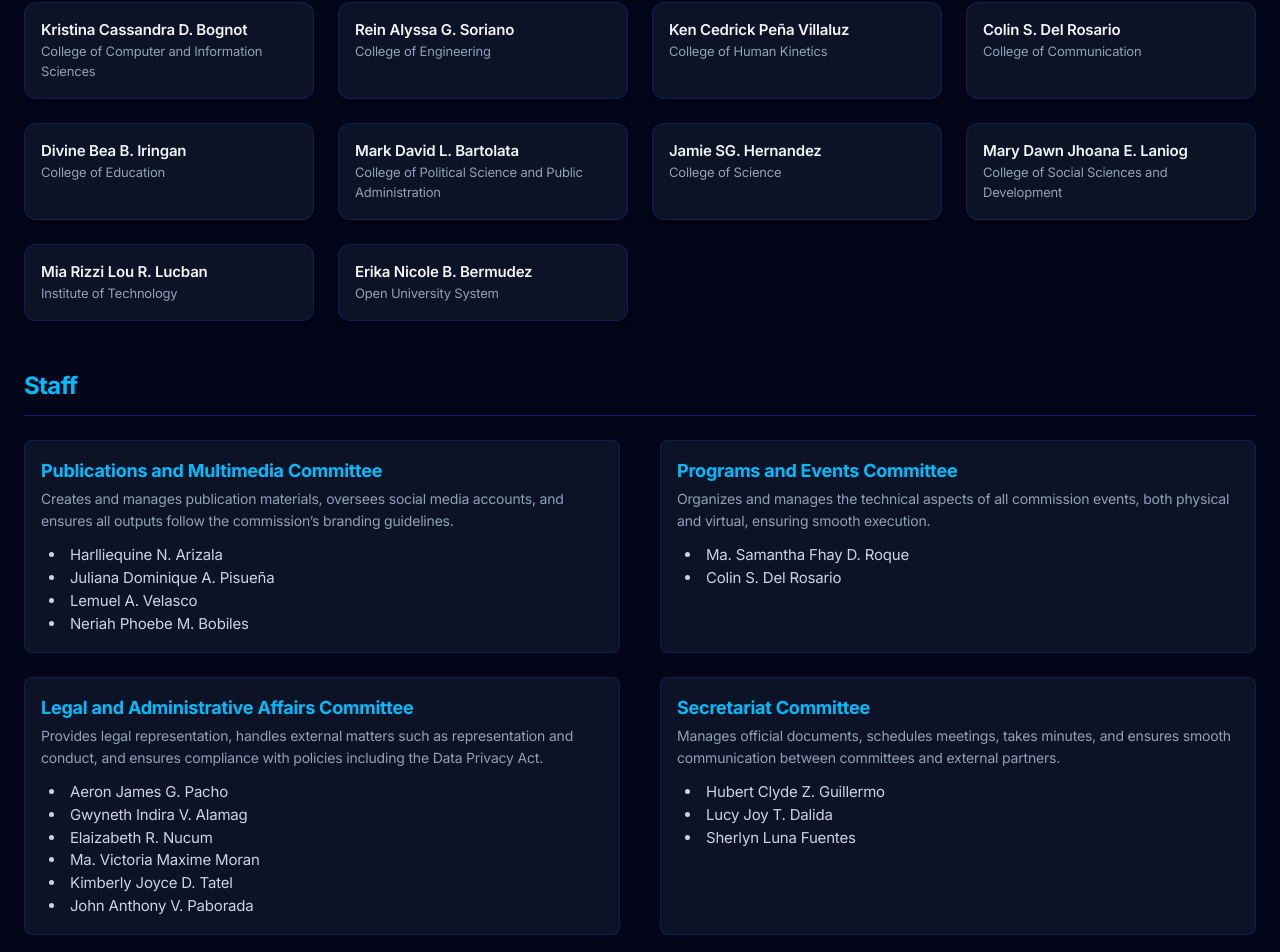
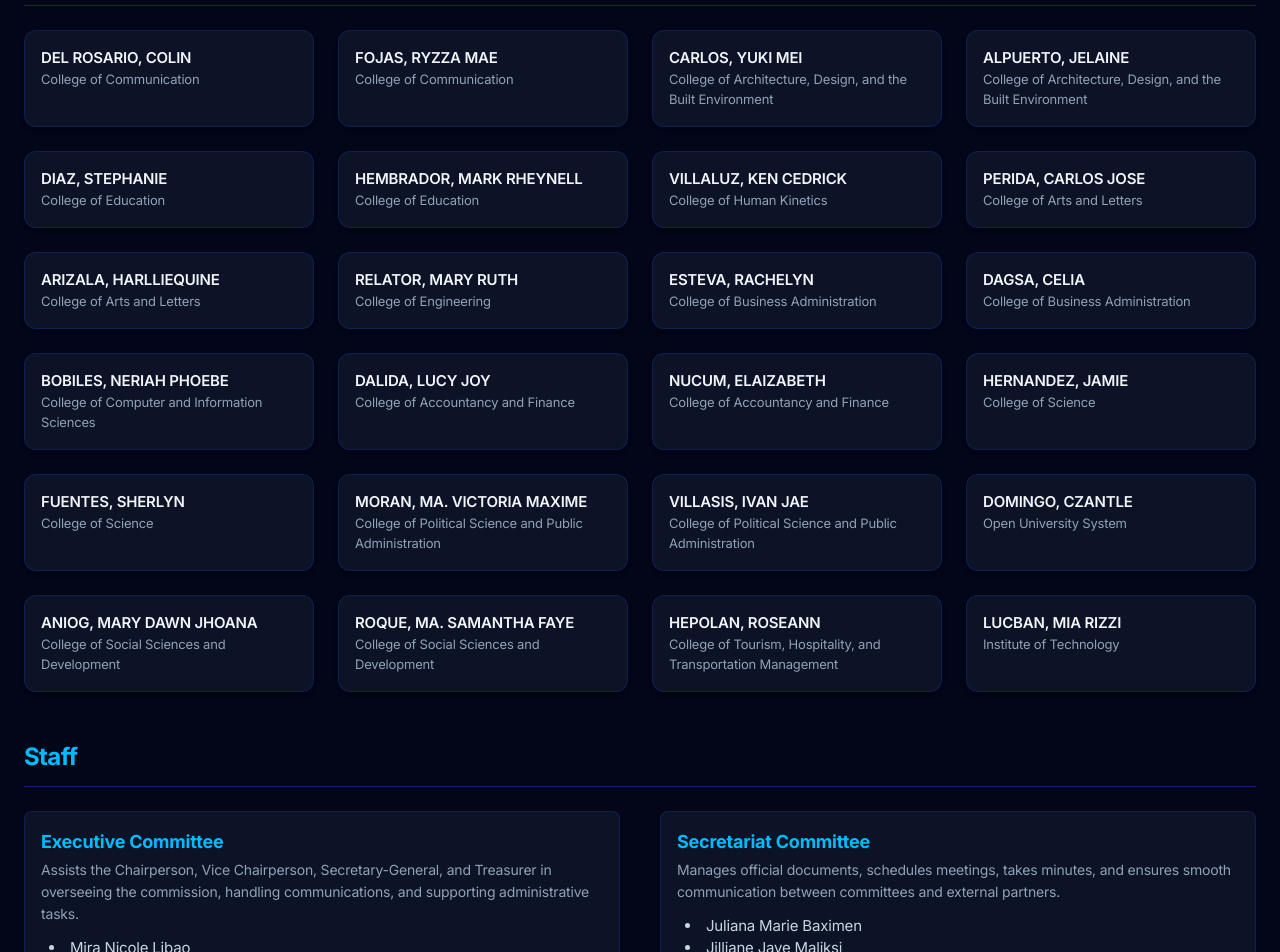
Before and after one commit to HMMBERT/PUP_COMELEC, a Next.js app: page /members in a window 1280 px wide. Shown: the part 1737-2689 px from the top of the page. Built offline with nearby package versions, Linux system fonts and the light colour scheme.

Commit message:
Added 2025 list and voter turnouts

```diff
--- a/app/members/members.ts
+++ b/app/members/members.ts
@@ -1,4 +1,3 @@
-
 // --- Type Definitions for our Data ---
 export interface Commissioner {
   name: string;
@@ -23,6 +22,81 @@ export interface MemberData {
 
 // --- Data extracted and structured from your .docx files ---
 export const membersByYear: { [key: string]: MemberData } = {
+  2025: {
+    commissioners: [
+      { name: "MARQUEZ, KRISTAL ANDREA", title: "Chairperson", college: "College of Human Kinetics" },
+      { name: "ROLUSTA, PAUL JANRY", title: "Vice Chairperson", college: "College of Social Sciences and Development" },
+      { name: "JUANSON, RHOANNE ALESIE", title: "Secretary-General", college: "College of Science" },
+      { name: "BARTOLATA, MARK DAVID", title: "Treasurer", college: "College of Political Science and Public Administration" },
+      { name: "ANICIETE, JAMES BENEDICT", title: "Commissioner", college: "College of Arts and Letters" },
+      { name: "LINTAG, GENER AUGUST", title: "Commissioner", college: "College of Education" },
+      { name: "MARQUEZ, KRISTAL ANDREA", title: "Commissioner", college: "College of Human Kinetics" },
+      { name: "CABRAL, NICOLE", title: "Commissioner", college: "College of Business Administration" },
+      { name: "SORIANO, REIN ALYSSA", title: "Commissioner", college: "College of Engineering" },
+      { name: "BOGNOT, KC", title: "Commissioner", college: "College of Computer and Information Sciences" },
+      { name: "PRIETO, ABIGAIL", title: "Commissioner", college: "College of Communication" },
+      { name: "MANALO, KATRIA", title: "Commissioner", college: "College of Accountancy and Finance" },
+      { name: "MANABAT, JERWIN", title: "Commissioner", college: "College of Architecture, Design, and the Built Environment" },
+      { name: "JUANSON, RHOANNE ALESIE", title: "Commissioner", college: "College of Science" },
+      { name: "BARTOLATA, MARK DAVID", title: "Commissioner", college: "College of Political Science and Public Administration" },
+      { name: "ROLUSTA, PAUL JANRY", title: "Commissioner", college: "College of Social Sciences and Development" },
+      { name: "PUDOL, VICTOR JHON", title: "Commissioner", college: "College of Tourism, Hospitality, and Transportation Management" },
+      { name: "REBANCOS, JOHN ALBERT", title: "Commissioner", college: "Institute of Technology" },
+      { name: "RAMEL, LACHERRY BE. MAY-ANNE", title: "Commissioner", college: "Open University System" },
+    ],
+    deputies: [
+      { name: "DEL ROSARIO, COLIN", college: "College of Communication" },
+      { name: "FOJAS, RYZZA MAE", college: "College of Communication" },
+      { name: "CARLOS, YUKI MEI", college: "College of Architecture, Design, and the Built Environment" },
+      { name: "ALPUERTO, JELAINE", college: "College of Architecture, Design, and the Built Environment" },
+      { name: "DIAZ, STEPHANIE", college: "College of Education" },
+      { name: "HEMBRADOR, MARK RHEYNELL", college: "College of Education" },
+      { name: "VILLALUZ, KEN CEDRICK", college: "College of Human Kinetics" },
+      { name: "PERIDA, CARLOS JOSE", college: "College of Arts and Letters" },
+      { name: "ARIZALA, HARLLIEQUINE", college: "College of Arts and Letters" },
+      { name: "RELATOR, MARY RUTH", college: "College of Engineering" },
+      { name: "ESTEVA, RACHELYN", college: "College of Business Administration" },
+      { name: "DAGSA, CELIA", college: "College of Business Administration" },
+      { name: "BOBILES, NERIAH PHOEBE", college: "College of Computer and Information Sciences" },
+      { name: "DALIDA, LUCY JOY", college: "College of Accountancy and Finance" },
+      { name: "NUCUM, ELAIZABETH", college: "College of Accountancy and Finance" },
+      { name: "HERNANDEZ, JAMIE", college: "College of Science" },
+      { name: "FUENTES, SHERLYN", college: "College of Science" },
+      { name: "MORAN, MA. VICTORIA MAXIME", college: "College of Political Science and Public Administration" },
+      { name: "VILLASIS, IVAN JAE", college: "College of Political Science and Public Administration" },
+      { name: "DOMINGO, CZANTLE", college: "Open University System" },
+      { name: "ANIOG, MARY DAWN JHOANA", college: "College of Social Sciences and Development" },
+      { name: "ROQUE, MA. SAMANTHA FAYE", college: "College of Social Sciences and Development" },
+      { name: "HEPOLAN, ROSEANN", college: "College of Tourism, Hospitality, and Transportation Management" },
+      { name: "LUCBAN, MIA RIZZI", college: "Institute of Technology" },
+    ],
+    staff: {
+      "Executive Committee": [
+        "Mira Nicole Libao"
+      ],
+      "Secretariat Committee": [
+        "Juliana Marie Baximen",
+        "Jilliane Jaye Maliksi",
+        "Maria Kathlyn Quirante"
+      ],
+      "Audit and Finance Committee": [
+        "Kimberly Joyce Tatel",
+        "Kathleen Grace Racelis"
+      ],
+      "Publications and Multimedia Committee": [
+        "Gracielle Batalla",
+        "Juliana Pisuena",
+        "Ann Lorenze Faustino"
+      ],
+      "Programs and Events Committee": [
+        "Nathaniel Lacandola",
+        "Elijah Lyn Sevilla",
+        "Sonny Boy Ligutom",
+        "Sonny Barolo",
+        "Chocko Ramel"
+      ]
+    }
+  },
   2024: {
     commissioners: [
       { name: "GAD THOMAS DEUEL S. MENDIOLA", title: "Chairperson", college: "College of Arts and Letters" },
@@ -44,7 +118,7 @@ export const membersByYear: { [key: string]: MemberData } = {
     ],
     deputies: [
       { name: "Yuki Mei L. Carlos", college: "College of Architecture, Design and the Built Environment" },
-    { name: "Kyle P. Balisi", college: "College of Accountancy and Finance" },
+      { name: "Kyle P. Balisi", college: "College of Accountancy andFinance" },
       { name: "James Benedict G. Aniciete", college: "College of Arts and Letters" },
       { name: "Rachelyn F. Esteva", college: "College of Business Administration" },
       { name: "Kristina Cassandra D. Bognot", college: "College of Computer and Information Sciences" },
--- a/app/vote/page.tsx
+++ b/app/vote/page.tsx
@@ -41,10 +41,33 @@ const qrLinks: Record<string, string> = {
   "Open University System (OUS)": "https://tinyurl.com/OUSOfficialBallot2025",
 };
 
+// --- ADDED DATA FROM IMAGE ---
+const voteCounts: Record<string, number> = {
+  "College of Arts and Letters (CAL)": 673,
+  "College of Political Science and Public Administration (CPSPA)": 778,
+  "College of Human Kinetics (CHK)": 11,
+  "College of Accountancy and Finance (CAF)": 1793,
+  "College of Architecture, Design and the Built Environment (CADBE)": 79,
+  "College of Business Administration (CBA)": 476,
+  "College of Computer and Information Sciences (CCIS)": 372,
+  "College of Engineering (CE)": 299,
+  "College of Communication (COC)": 357,
+  "College of Education (COED)": 296,
+  "College of Science (CS)": 365,
+  "College of Social Sciences and Development (CSSD)": 566,
+  "College of Tourism, Hospitality, and Transportation Management (CTHTM)": 168,
+  "Institute of Technology (ITECH)": 593,
+  "Open University System (OUS)": 623,
+};
+// -----------------------------
+
 export default function VotePage() {
   const [selectedCollege, setSelectedCollege] = useState<string>("");
 
   const qrLink = selectedCollege ? qrLinks[selectedCollege] : null;
+  // --- ADDED VOTE COUNT LOGIC ---
+  const voteCount = selectedCollege ? voteCounts[selectedCollege] : null;
+  // ------------------------------
 
   return (
     <div className="relative flex min-h-screen flex-col bg-slate-950 text-white">
@@ -64,6 +87,18 @@ export default function VotePage() {
         >
           Select Your College
         </motion.h1>
+
+        {/* --- ADDED TOTAL VOTES --- */}
+        <motion.p
+          initial={{ opacity: 0 }}
+          animate={{ opacity: 1 }}
+          transition={{ duration: 0.7, delay: 0.2 }}
+          className="mt-4 text-xl text-slate-400"
+        >
+          Total Voter Turnout:{" "}
+          <span className="font-bold text-sky-400">7,449</span>
+        </motion.p>
+        {/* ------------------------- */}
 
         {/* Dropdown */}
         <div className="mt-12 flex justify-center">
@@ -90,6 +125,17 @@ export default function VotePage() {
             transition={{ duration: 0.6 }}
             className="mt-16 flex flex-col items-center"
           >
+            {/* --- ADDED SELECTED COLLEGE VOTES --- */}
+            {voteCount !== null && (
+              <div className="mb-8">
+                <p className="text-lg text-slate-300">Voter Turnout:</p>
+                <p className="text-6xl font-bold text-sky-500">
+                  {voteCount.toLocaleString()}
+                </p>
+              </div>
+            )}
+            {/* ------------------------------------ */}
+
             <div className="border-t border-blue-900/50 pt-12">
               <Image
                 src={`https://api.qrserver.com/v1/create-qr-code/?data=${encodeURIComponent(
```
Lines whose indentation alone changed are shown as unchanged.
